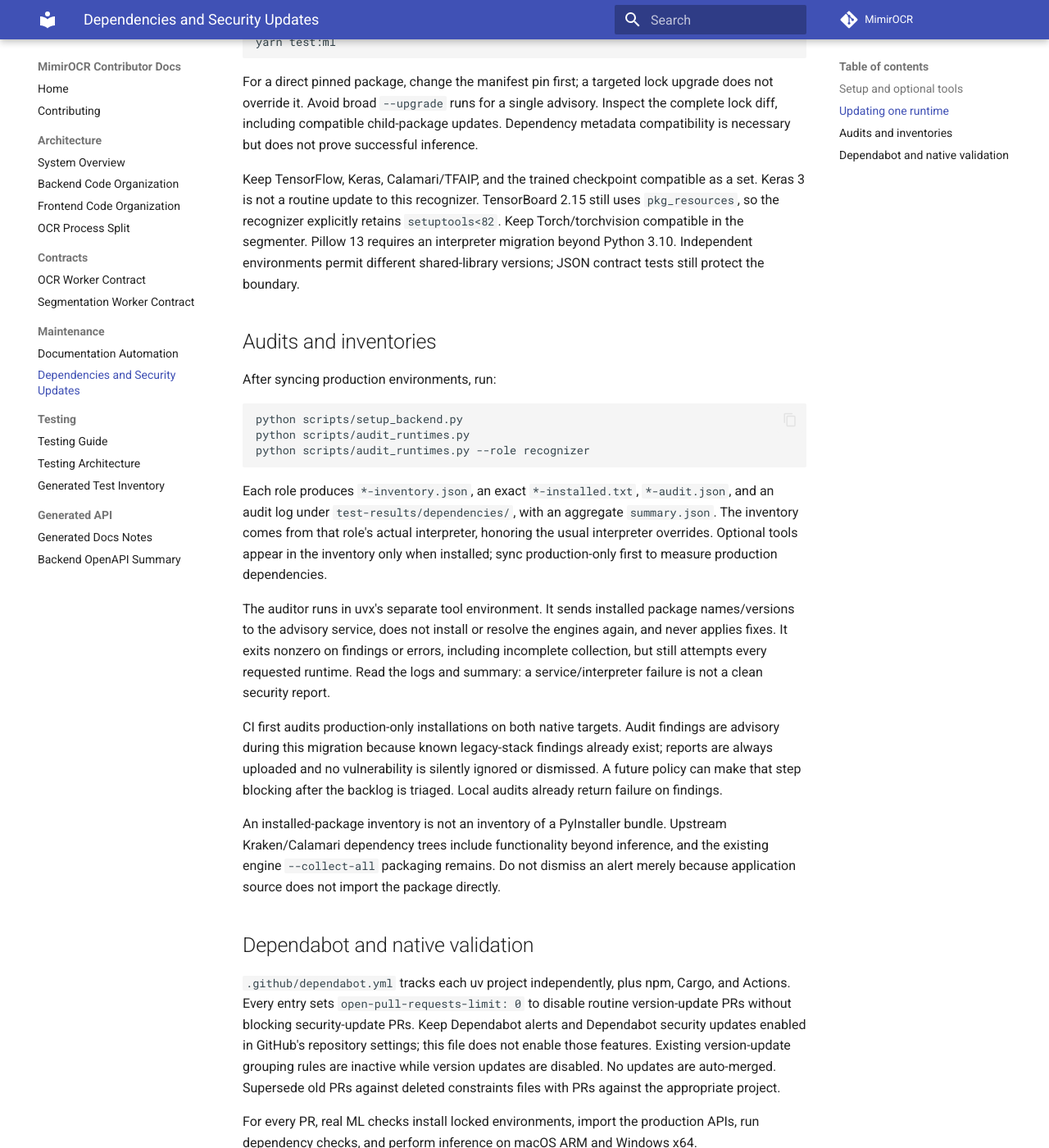
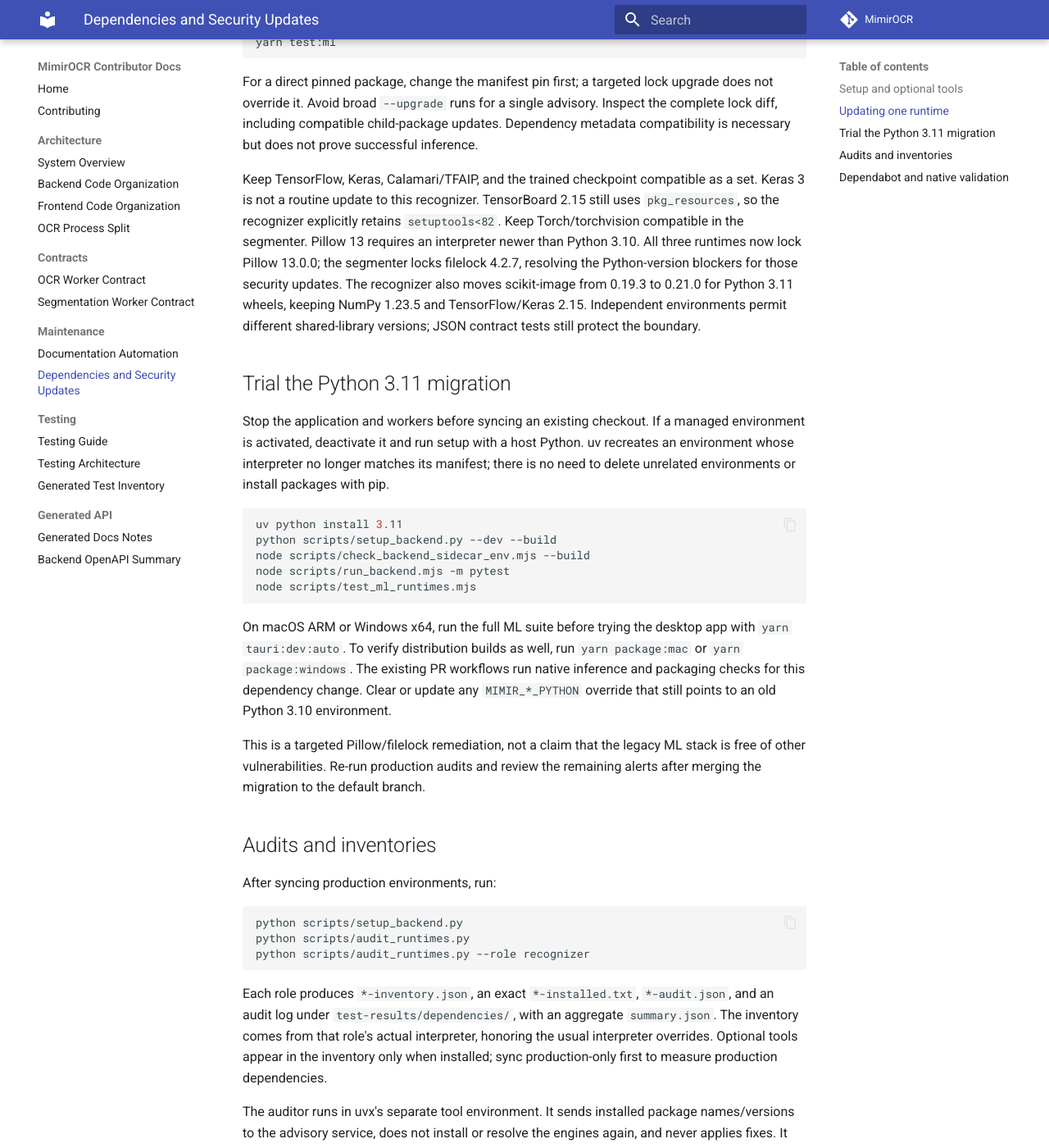
Before and after one commit to mrogness/MimirOCR, an MkDocs documentation site: the page built from docs/maintenance/dependencies.md, in a window 1280 px wide and 1400 px high, scrolled down 1511 px. Shown: the whole window at 82% size. Built offline with MkDocs 1.6.1 and Material for MkDocs 9.7.7, drawn with Linux system fonts in a browser that asks for light colours; comment, search, counter and statistics services are not loaded; some of the changed text lies outside the part shown.

Commit message:
Testing Python 3.11 migration to solve pillow / other related security vulenerabilities

````diff
--- a/docs/maintenance/dependencies.md
+++ b/docs/maintenance/dependencies.md
@@ -14,14 +14,14 @@
 
 The supported desktop targets remain macOS ARM and Windows x64. The API also
 supports Linux for model-free tests and documentation. All projects currently
-require Python 3.10; this migration does not upgrade the ML engines or models.
+require Python 3.11; this migration does not upgrade the ML engines or models.
 Interpreter requirements live in each manifest. A future interpreter migration
 also needs corresponding preflight checks, wheel availability, and native tests.
 
 ## Setup and optional tools
 
 Install `uv==0.13.4`, then use the host Python to run setup. The host interpreter
-does not have to be Python 3.10: uv selects a compatible installed interpreter or
+does not have to be Python 3.11: uv selects a compatible installed interpreter or
 downloads one. Commands below are identical on Windows and macOS.
 
 ```sh
@@ -70,8 +70,37 @@
 set. Keras 3 is not a routine update to this recognizer. TensorBoard 2.15 still
 uses `pkg_resources`, so the recognizer explicitly retains `setuptools<82`.
 Keep Torch/torchvision compatible in the segmenter. Pillow 13 requires an
-interpreter migration beyond Python 3.10. Independent environments permit
+interpreter newer than Python 3.10. All three runtimes now lock Pillow 13.0.0;
+the segmenter locks filelock 4.2.7, resolving the Python-version blockers for
+those security updates. The recognizer also moves scikit-image from 0.19.3 to
+0.21.0 for Python 3.11 wheels, keeping NumPy 1.23.5 and TensorFlow/Keras 2.15.
+Independent environments permit
 different shared-library versions; JSON contract tests still protect the boundary.
+
+## Trial the Python 3.11 migration
+
+Stop the application and workers before syncing an existing checkout. If a
+managed environment is activated, deactivate it and run setup with a host Python.
+uv recreates an environment whose interpreter no longer matches its manifest;
+there is no need to delete unrelated environments or install packages with pip.
+
+```sh
+uv python install 3.11
+python scripts/setup_backend.py --dev --build
+node scripts/check_backend_sidecar_env.mjs --build
+node scripts/run_backend.mjs -m pytest
+node scripts/test_ml_runtimes.mjs
+```
+
+On macOS ARM or Windows x64, run the full ML suite before trying the desktop app
+with `yarn tauri:dev:auto`. To verify distribution builds as well, run
+`yarn package:mac` or `yarn package:windows`. The existing PR workflows run native
+inference and packaging checks for this dependency change. Clear or update any
+`MIMIR_*_PYTHON` override that still points to an old Python 3.10 environment.
+
+This is a targeted Pillow/filelock remediation, not a claim that the legacy ML
+stack is free of other vulnerabilities. Re-run production audits and review the
+remaining alerts after merging the migration to the default branch.
 
 ## Audits and inventories
 
````
Also changed, not shown: README.md (+2 -2 lines), docs/architecture/ocr-process-split.md (+1 -1 lines), docs/testing.md (+5 -4 lines), 11 other files.
